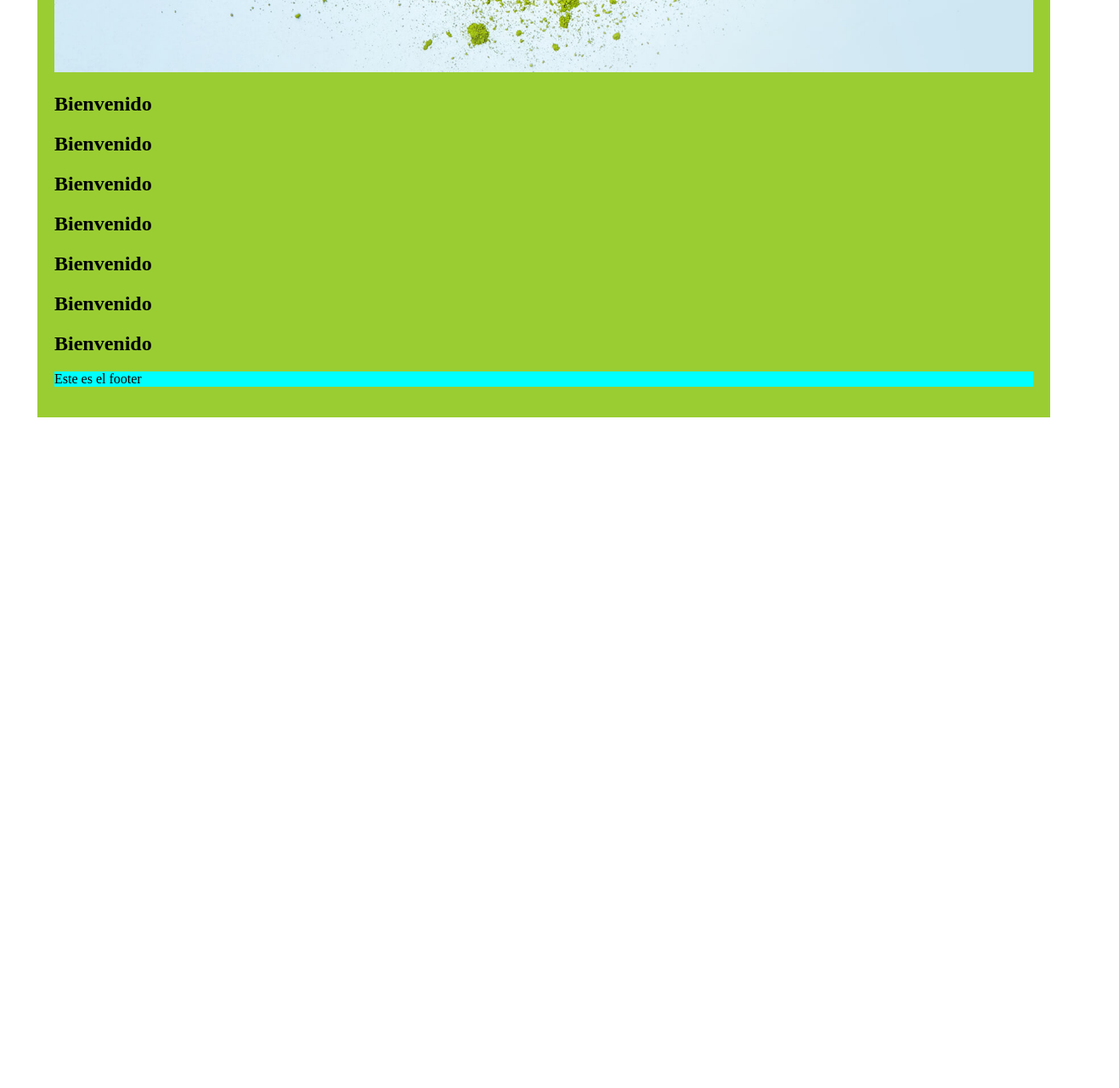
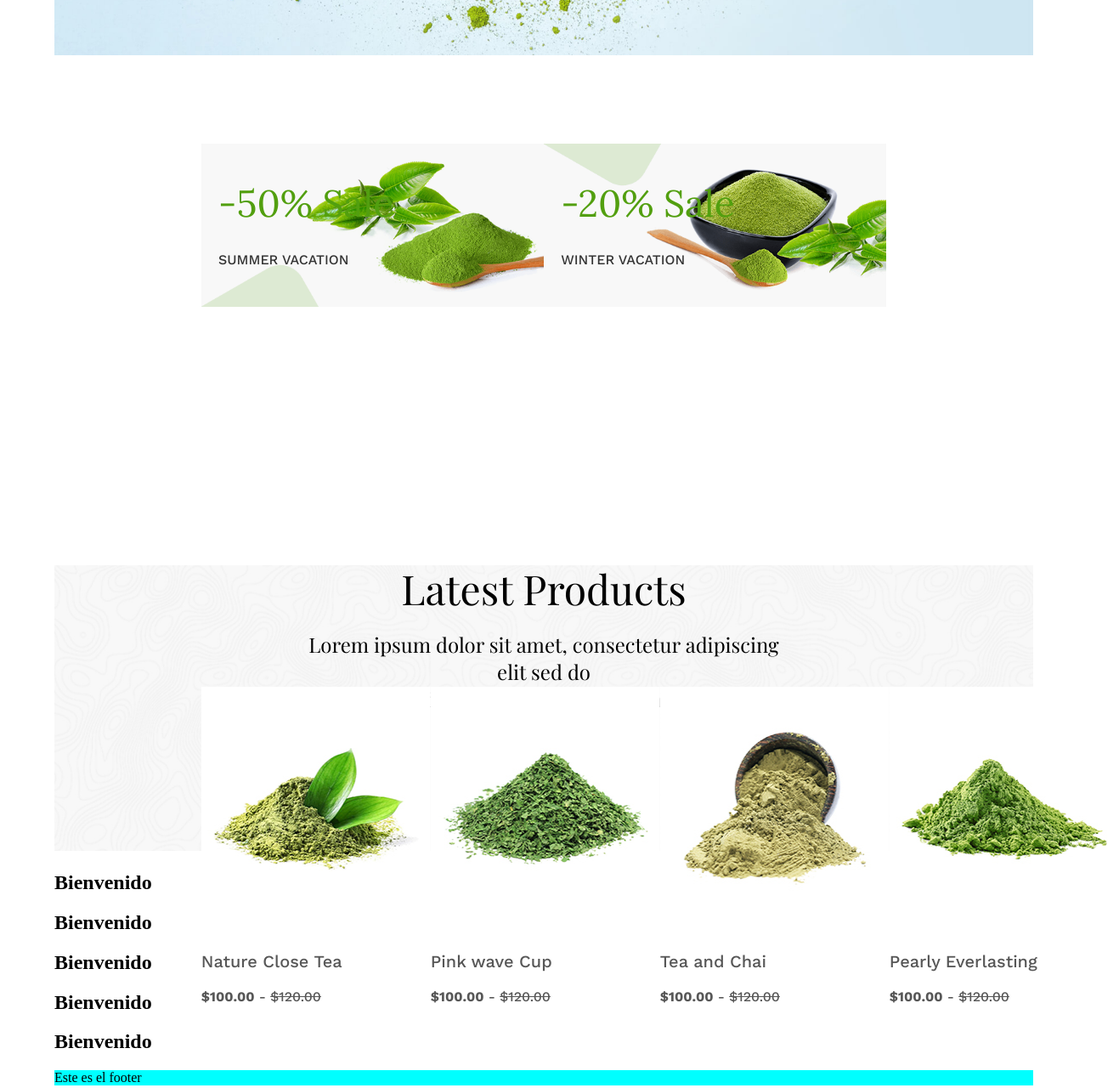
Before and after one commit to manuel101284/TeSabujcha, a plain HTML site: page index.html in a window 1280 px wide. Shown: the part 467-1747 px from the top of the page at 85% size, 1317 px wide, since content can reach past the window. Before the commit the page ends 958 px from the top, so only its background shows below. Drawn offline with nearby package versions, Linux system fonts and the light colour scheme; a web font is replaced by a local one.

Commit message:
Avance vista 1

```diff
--- a/index.html
+++ b/index.html
@@ -21,8 +21,8 @@
         </header>
 
         <div class="Portada">
-            <img src="img/slider-2.jpg" width="100%">
-            <p class="texto-portada-1 título-1">Want to stay healthy drink matcha.
+            <img src="img/slider-2.jpg" width="100%"/>
+            <p class="texto-portada-1 títuloprincipal">Want to stay healthy drink matcha.
             <br>
             <a class="texto-portada-2">shop now</a>
             </p>
@@ -30,11 +30,52 @@
         </div>
 
         <div class="descuentos">
-            <h1>Bienvenido</h1>
+            <div class="descuento-1">
+                <img src="img/banner-1.png" width="100%"/>
+                <p class="descuento-11" id="desc11">-50% Sale
+                <br>
+                <span class="descuento-12" id="desc12">SUMMER VACATION</span>
+                </p>
+            </div>
+            <div class="descuento-2">
+                <img src="img/banner-2.png" width="100%"/>
+                <p class="descuento-21" id="desc21">-20% Sale
+                <br>
+                <span class="descuento-22" id="desc22">WINTER VACATION</span>
+                </p>
+            </div>
         </div>
 
-        <div class="lastest-products">
-            <h1>Bienvenido</h1>
+        <div class="latest-products">
+            <img id="fondo-02" src="img/bg-1.jpg" width="100%">
+            <div class="lat-pro-1">
+                <p class="lp"><span class="titulo-1">Latest Products</span><br><br>
+                <span class="texto-1">Lorem ipsum dolor sit amet, consectetur adipiscing elit sed do<br>eiusmod tempor incididunt</span>
+                </p>
+
+                <div class="latp-1">
+                    <div class="latp-1-1">
+                        <img src="img/cart-1.jpg"/>
+                        <p class="product-1">Nature Close Tea</p>
+                        <p class="product-2"><b>$100.00</b> - <s>$120.00</s></p>
+                    </div>
+                    <div class="latp-1-2">
+                        <img src="img/cart-2.jpg"/>
+                        <p class="product-1">Pink wave Cup</p>
+                        <p class="product-2"><b>$100.00</b> - <s>$120.00</s></p>
+                    </div>
+                    <div class="latp-1-3">
+                        <img src="img/cart-3.jpg"/>
+                        <p class="product-1">Tea and Chai</p>
+                        <p class="product-2"><b>$100.00</b> - <s>$120.00</s></p>
+                    </div>
+                    <div class="latp-1-4">
+                        <img src="img/cart-4.jpg"/>
+                        <p class="product-1">Pearly Everlasting</p>
+                        <p class="product-2"><b>$100.00</b> - <s>$120.00</s></p>
+                    </div>
+                </div>
+            </div>
         </div>
 
         <div class="recomendations">
--- a/styles/style.css
+++ b/styles/style.css
@@ -21,34 +21,126 @@ body{
 /* header fin */
 
 /* container inicio */
-.container{
+.container{  /* Modifica el contenedor para todo el documento*/
     width: 90%;
-    background-color: lightgray;
+    background-color: #ffffff;
     margin: 0px auto;
     padding: 0px;
 }
-.Portada{
+.titulo-1,
+.titulo-2,
+.titulo-3,
+.tiutlo-4{ /* Modifica ls títulos de la pagina principal, con la fuente y tamaño adeucados */
+    font-family: 'Playfair Display', serif;
+    font-size: 48px;
+}
+.texto-1{ /* Modifica el texto de ciertos apartados que explican los productos*/
+    font-family: 'Playfair Display', serif;
+    font-size: 24px;
+}
+.Portada{ /* Crea un contenedor para la foto de la portada y el texto que contiene */
     justify-content: center;
     position: relative;
     display: block;
     text-align: center;
-    justify-content: center;
 }
-.texto-portada-1{
+.texto-portada-1{ /* Adecua el texto de la portada según requerimientos */
     font-family: 'Playfair Display', serif;
     font-size: 50px;
+    color: #333;
     position: absolute;
     top: 50%;
     left: 50%;
     transform: translate(-50%, -50%);
 }
-.texto-portada-1>.texto-portada-2{
+.texto-portada-1>.texto-portada-2{ /* Adecua el texto de la portada según requerimientos */
     font-family: 'Work Sans', sans-serif;
     font-size: 20px;
     position: relative;
     top: 50%;
     left: 50%;
     transform: translate(-50%, -50%);
+}
+.descuentos{ /* Modifica la sección de descuentos de la pagina*/
+    width: 70%;
+    display: flex;
+    flex-direction: row;
+    justify-content: space-around;
+    margin: 100px auto;
+}
+.descuentos>.descuento-1,
+.descuentos>.descuento-2{ /* Modifica el texto y la imagen de la sección descuentos*/
+    justify-content: left;
+    align-items: center;
+    position: relative;
+    display: block;
+    text-align: left;
+}
+#desc11,
+#desc21{ /* Modifica el texto y la imagen de la sección descuentos*/
+    font-family: 'Lora', serif;
+    font-size: 44px;
+    position: relative;
+    top: -50%;
+    left: 5%;
+    text-align: left;
+    color: #529F0F;
+}
+#desc12,
+#desc22{ /* Modifica el texto y la imagen de la sección descuentos*/
+    font-family: 'Work Sans', sans-serif;
+    font-size: 16px;
+    font-weight: 500;
+    position: relative;
+    top: 0%;
+    left: 0%;
+    text-align: left;
+    color: #333;
+}
+.latest-products{ /* Modifica el texto y la imagen de la sección últimos productos*/
+    justify-content: center;
+    position: relative;
+    display: block;
+    text-align: center;
+
+}
+.lat-prod-1{ /* Modifica el texto y la imagen de la sección últimos productos*/
+    text-align: center;
+    justify-content: center;
+}
+.lp{ /* Modifica el texto y la imagen de la sección últimos productos*/
+    position: absolute;
+    top: 20%;
+    left: 50%;
+    transform: translate(-50%, -50%);
+}
+#fondo-02.latest-products{
+    object-fit: cover;
+}
+.latp-1{ /* Modifica el texto y la imagen de la sección últimos productos*/
+    width: 70%;
+    display: flex;
+    flex-direction: row;
+    margin: 100px auto;
+    justify-content: space-around;
+    position: absolute;
+    top: 70%;
+    left: 50%;
+    transform: translate(-50%, -50%);
+}
+.product-1{
+    font-family: 'Work Sans', sans-serif;
+    font-size: 20px;
+    font-weight: 500;
+    color: #575757;
+    text-align: left;
+}
+.product-2{
+    font-family: 'Work Sans', sans-serif;
+    font-size: 16px;
+    font-weight: 500;
+    color: #575757;
+    text-align: left;
 }
 
 /* container fin */
@@ -60,10 +152,10 @@ body{
     margin: 0px auto;
     padding: 0px;
 }
-/* footer fin */
-.container{
+footer .footer-1{
     width: 90%;
     background-color: yellowgreen;
     margin: 0px auto;
     padding: 20px;
 }
+/* footer fin */
```
Also changed, not shown: img/banner-1.png (renamed from Recursos/Imagenes/banner-1.png), img/banner-2.png (renamed from Recursos/Imagenes/banner-2.png), img/bg-1.jpg (renamed from Recursos/Imagenes/bg-1.jpg), img/cart-1.jpg (added), img/cart-2.jpg (added), img/cart-3.jpg (added), img/cart-4.jpg (added).
